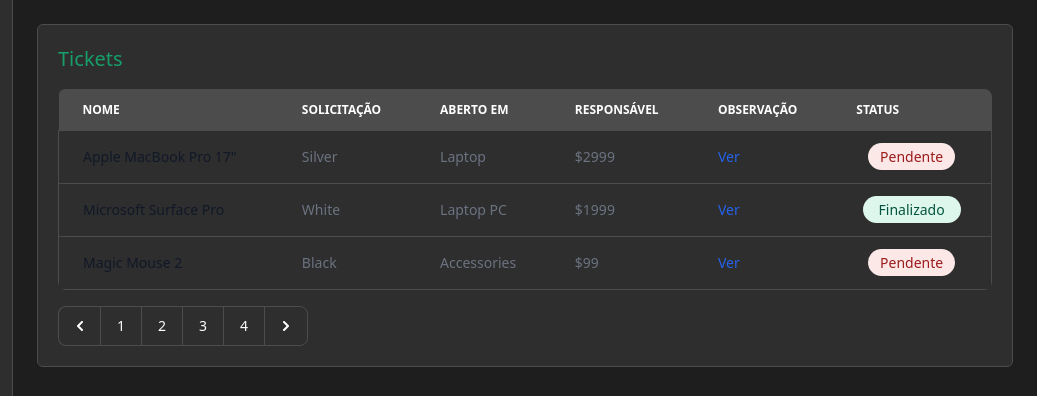
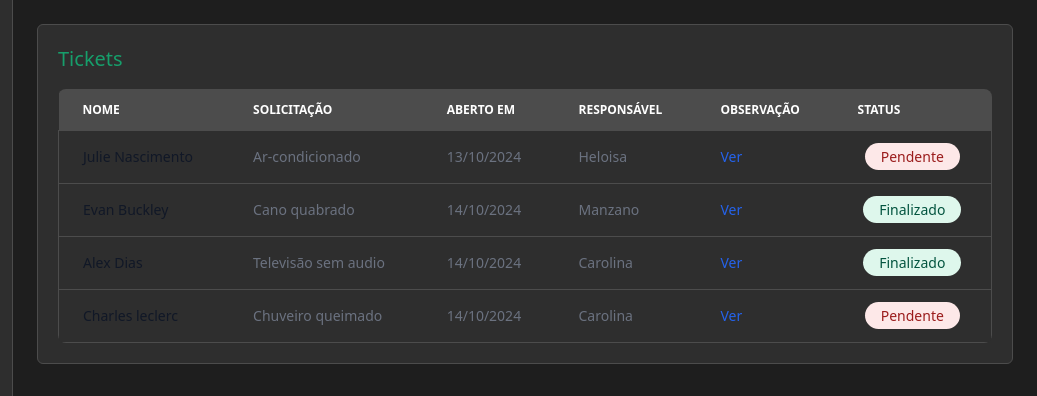
Before and after one commit to manzanofp/grupo18-hotel-service-tracker, a website: page frontend/src/html/ticktes.html in a window 1280 px wide. Shown: the top 396 px of the page, 243-1280 px from the left. Drawn offline with nearby package versions, Linux system fonts and the light colour scheme.

Commit message:
ajuste tabela

```diff
--- a/frontend/src/html/ticktes.html
+++ b/frontend/src/html/ticktes.html
@@ -96,36 +96,36 @@
                         <tbody>
                             <tr class="bg-transparent border-l border-r border-b border-[#4C4C4C]">
                                 <th scope="row" class="px-6 py-4 font-medium text-gray-900 whitespace-nowrap dark:text-white">
-                                    Apple MacBook Pro 17"
+                                   Julie Nascimento
                                 </th>
                                 <td class="px-6 py-4">
-                                    Silver
+                                    Ar-condicionado
                                 </td>
                                 <td class="px-6 py-4">
-                                    Laptop
+                                    13/10/2024
                                 </td>
                                 <td class="px-6 py-4">
-                                    $2999
+                                    Heloisa
                                 </td>
                                 <td class="px-6 py-4">
                                     <a href="#" class="font-medium text-blue-600 dark:text-blue-500 hover:underline">Ver</a>
                                 </td>
                                 <td class="px-6 py-4 text-center">
-                                    <span class="px-3 py-1 text-sm font-normal rounded-full bg-[#FDE8E8] text-[#9B1C1C]">Pendente</span>
+                                    <span class="px-4 py-1 text-sm font-normal rounded-full bg-[#FDE8E8] text-[#9B1C1C]">Pendente</span>
                                 </td>
                             </tr>
                             <tr class="bg-transparent border-l border-r border-b border-[#4C4C4C]">
                                 <th scope="row" class="px-6 py-4 font-medium text-gray-900 whitespace-nowrap dark:text-white">
-                                    Microsoft Surface Pro
+                                    Evan Buckley
                                 </th>
                                 <td class="px-6 py-4">
-                                    White
+                                    Cano quabrado
                                 </td>
                                 <td class="px-6 py-4">
-                                    Laptop PC
+                                    14/10/2024
                                 </td>
                                 <td class="px-6 py-4">
-                                    $1999
+                                   Manzano
                                 </td>
                                 <td class="px-6 py-4">
                                     <a href="#" class="font-medium text-blue-600 dark:text-blue-500 hover:underline">Ver</a>
@@ -136,59 +136,48 @@
                             </tr>
                             <tr class="bg-[#2E2E2E] border-l border-r border-b border-[#4C4C4C]">
                                 <th scope="row" class="px-6 py-4 font-medium text-gray-900 whitespace-nowrap dark:text-white">
-                                    Magic Mouse 2
+                                    Alex Dias
                                 </th>
                                 <td class="px-6 py-4">
-                                    Black
+                                    Televisão sem audio
                                 </td>
                                 <td class="px-6 py-4">
-                                    Accessories
+                                    14/10/2024
                                 </td>
                                 <td class="px-6 py-4">
-                                    $99
+                                    Carolina
                                 </td>
                                 <td class="px-6 py-4">
                                     <a href="#" class="font-medium text-blue-600 dark:text-blue-500 hover:underline">Ver</a>
                                 </td>
                                 <td class="px-6 py-4 text-center">
-                                    <span class="px-3 py-1 text-sm font-normal rounded-full bg-[#FDE8E8] text-[#9B1C1C]">Pendente</span>
+                                    <span class="px-4 py-1 text-sm font-normal rounded-full bg-[#DEF7EC] text-[#03543F]">Finalizado</span>
+                                </td>
+                            </tr>
+                            <tr class="bg-[#2E2E2E] border-l border-r border-b border-[#4C4C4C]">
+                                <th scope="row" class="px-6 py-4 font-medium text-gray-900 whitespace-nowrap dark:text-white">
+                                    Charles leclerc
+                                </th>
+                                <td class="px-6 py-4">
+                                   Chuveiro queimado
+                                </td>
+                                <td class="px-6 py-4">
+                                    14/10/2024
+                                </td>
+                                <td class="px-6 py-4">
+                                    Carolina
+                                </td>
+                                <td class="px-6 py-4">
+                                    <a href="#" class="font-medium text-blue-600 dark:text-blue-500 hover:underline">Ver</a>
+                                </td>
+                                <td class="px-6 py-4 text-center">
+                                    <span class="px-4 py-1 text-sm font-normal rounded-full bg-[#FDE8E8] text-[#9B1C1C]">Pendente</span>
                                 </td>
                             </tr>
                         </tbody>
                     </table>
                 </div>
-                <div class="mt-4">
-                    <nav aria-label="Page navigation">
-                        <ul class="flex items-center -space-x-px h-10 text-sm">
-                          <li>
-                            <a href="#" class="flex items-center justify-center px-4 h-10 ms-0 leading-tight text-white bg-[#2E2E2E] border border-e-0 border-[#4C4C4C] rounded-s-lg">
-                              <svg class="w-2.5 h-2.5 rtl:rotate-180" aria-hidden="true" xmlns="http://www.w3.org/2000/svg" fill="none" viewBox="0 0 6 10">
-                                <path stroke="currentColor" stroke-linecap="round" stroke-linejoin="round" stroke-width="2" d="M5 1 1 5l4 4"/>
-                              </svg>
-                            </a>
-                          </li>
-                          <li>
-                            <a href="#" class="flex items-center justify-center px-4 h-10 leading-tight text-white bg-[#2E2E2E] border border-[#4C4C4C] ">1</a>
-                          </li>
-                          <li>
-                            <a href="#" class="flex items-center justify-center px-4 h-10 leading-tight text-white bg-[#2E2E2E] border border-[#4C4C4C] ">2</a>
-                          </li>
-                          <li>
-                            <a href="#" aria-current="page" class="z-10 flex items-center justify-center px-4 h-10 leading-tight text-white border border-[#4C4C4C] bg-[#2E2E2E]">3</a>
-                          </li>
-                          <li>
-                            <a href="#" class="flex items-center justify-center px-4 h-10 leading-tight text-white bg-[#2E2E2E] border border-[#4C4C4C] ">4</a>
-                          </li>
-                          <li>
-                            <a href="#" class="flex items-center justify-center px-4 h-10 leading-tight text-white bg-[#2E2E2E] border border-[#4C4C4C] rounded-e-lg">
-                              <svg class="w-2.5 h-2.5 rtl:rotate-180" aria-hidden="true" xmlns="http://www.w3.org/2000/svg" fill="none" viewBox="0 0 6 10">
-                                <path stroke="currentColor" stroke-linecap="round" stroke-linejoin="round" stroke-width="2" d="m1 9 4-4-4-4"/>
-                              </svg>
-                            </a>
-                          </li>
-                        </ul>
-                      </nav>
-                </div>
+
             </div>
         </main>
     </div>
```
Also changed, not shown: frontend/src/html/index.html (+16 -6 lines).
